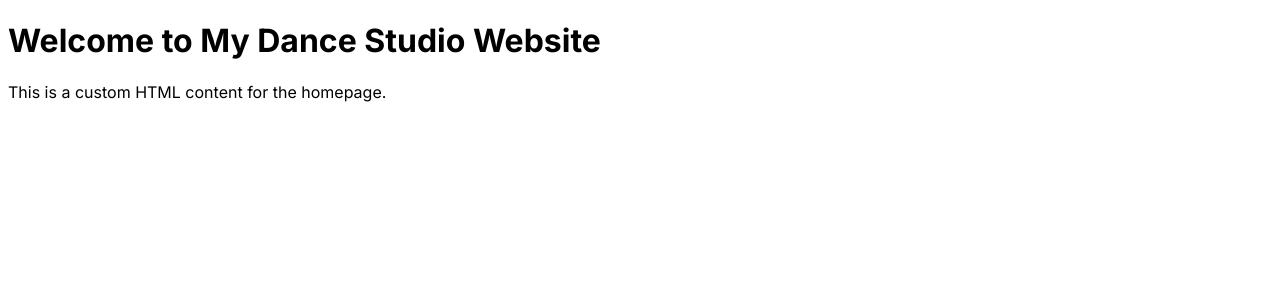
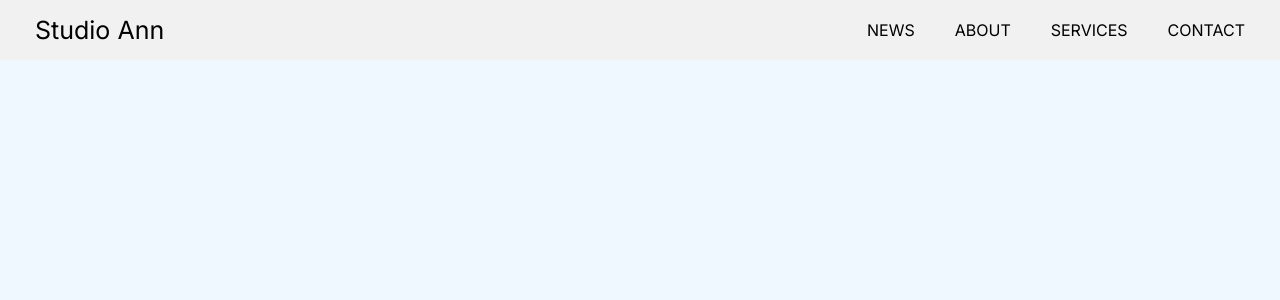
Before and after one commit to Yuchen012/dance_dev, a Next.js app: page / in a window 1280 px wide. Shown: the top 300 px of the page. Built offline with nearby package versions, Linux system fonts and the light colour scheme.

Commit message:
コミットメッセージ

```diff
--- a/app/globals.css
+++ b/app/globals.css
@@ -0,0 +1,43 @@
+* {
+    box-sizing: border-box;
+  }
+
+  body {
+    margin: 0;
+    font-family: "Hiragino Sans W3", "Hiragino Kaku Gothic ProN", "ヒラギノ角ゴ ProN W3", "メイリオ", Meiryo, "ＭＳ Ｐゴシック", "MS PGothic", sans-serif;
+    background-color: #f0f8ff;
+  }
+
+  header {
+    height: 60px;
+    width: 100%;
+    padding: 0px 15px;
+    background-color: #f1f1f1;
+    position: fixed;
+    top: 0;
+    z-index: 10;
+    display: flex;
+  }
+
+  .logo {
+    font-size: 25px;
+  }
+
+  nav {
+    margin: 0 0 0 auto;
+  }
+
+  ul {
+    display: flex;
+    list-style: none;
+    padding: 0;
+    margin: 0;
+  }
+
+  a {
+    color: #000000;
+    text-decoration: none;
+    display: block;
+    line-height: 60px;
+    padding: 0 20px;
+  }
--- a/app/page.tsx
+++ b/app/page.tsx
@@ -2,9 +2,21 @@ import Image from "next/image";
 
 export default function Home() {
   return (
-    <div>
-      <h1>Welcome to My Dance Studio Website</h1>
-      <p>This is a custom HTML content for the homepage.</p>
-    </div>
+
+    <header>
+      <div className="logo">
+        <a href="#">Studio Ann</a>
+      </div>
+
+      <nav>
+        <ul>
+          <li><a href="#">NEWS</a></li>
+          <li><a href="#">ABOUT</a></li>
+          <li><a href="#">SERVICES</a></li>
+          <li><a href="#">CONTACT</a></li>
+        </ul>
+      </nav>
+    </header>
+
   );
 }
```
